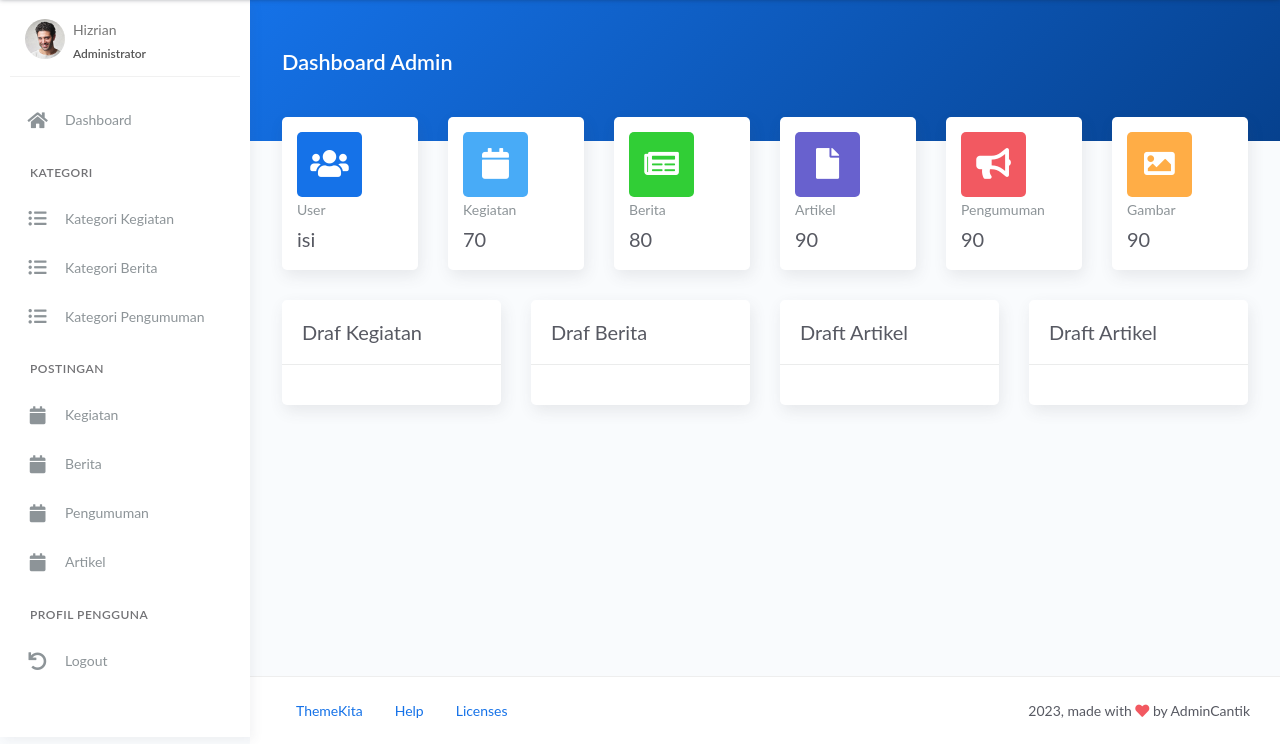
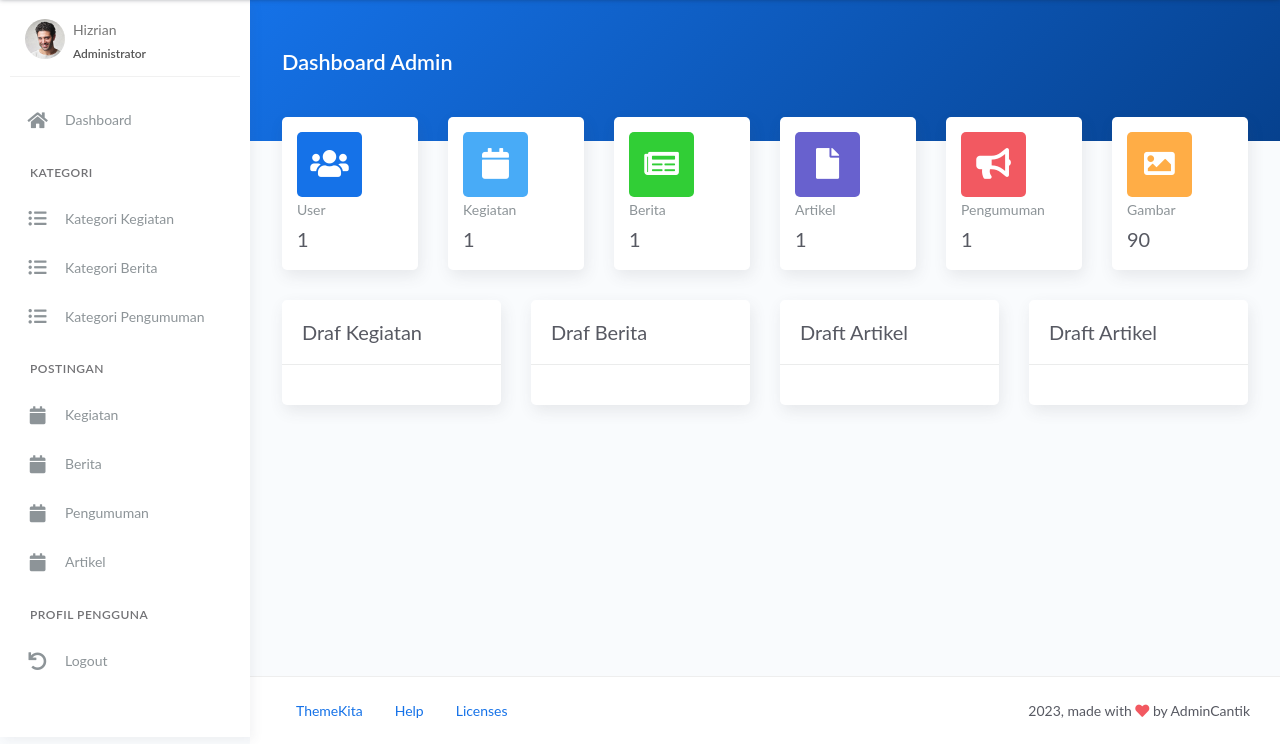
Before and after one commit to SyahiraIsnaeni/sd-bintangjuara, a Laravel app: page /dashboard in a window 1280 px wide. Shown: the part 63-807 px from the top of the page. Run offline with Laravel 9, Linux system fonts and the light colour scheme; a user stored in the database is signed in; tables that the repository leaves empty hold one stand-in row (values such as "Sample post"); style sheets or scripts are compiled from the project's sources; some libraries are stand-ins or nearby versions.

Commit message:
melakukan perbaikan pada blade dashboard

```diff
--- a/app/Http/Controllers/DashboardController.php
+++ b/app/Http/Controllers/DashboardController.php
@@ -3,6 +3,11 @@
 namespace App\Http\Controllers;
 
 use Illuminate\Http\Request;
+use App\Models\Pengumuman;
+use App\Models\Berita;
+use App\Models\Artikel;
+use App\Models\Kegiatan;
+use App\Models\User;
 
 class DashboardController extends Controller
 {
@@ -13,7 +18,12 @@ class DashboardController extends Controller
 
     public function index()
     {
-        return view('backend.back.dashboard');
+        $pengumuman = Pengumuman::all();
+        $berita = Berita::all();
+        $artikel = Artikel::all();
+        $kegiatan = Kegiatan::all();
+        $admin = User::all();
+        return view('backend.back.dashboard', compact('pengumuman','berita', 'artikel', 'kegiatan', 'admin'));
     }
 
     public function create()
--- a/resources/views/backend/back/dashboard.blade.php
+++ b/resources/views/backend/back/dashboard.blade.php
@@ -25,7 +25,7 @@
 						<div class="col col-stats ml-3 ml-sm-0">
 							<div class="numbers">
 								<p class="card-category">User</p>
-								<h4 class="card-title">isi</h4>
+                                <div class="card-title">{{$admin->COUNT('id')}}</div>
 							</div>
 						</div>
 					</div>
@@ -44,7 +44,7 @@
 						<div class="col col-stats ml-3 ml-sm-0">
 							<div class="numbers">
 								<p class="card-category">Kegiatan</p>
-								<h4 class="card-title">70</h4>
+                                <div class="card-title">{{$kegiatan->COUNT('id')}}</div>
 							</div>
 						</div>
 					</div>
@@ -63,7 +63,7 @@
 						<div class="col col-stats ml-3 ml-sm-0">
 							<div class="numbers">
 								<p class="card-category">Berita</p>
-								<h4 class="card-title">80</h4>
+                                <div class="card-title">{{$berita->COUNT('id')}}</div>
 							</div>
 						</div>
 					</div>
@@ -83,7 +83,7 @@
 						<div class="col col-stats ml-3 ml-sm-0">
 							<div class="numbers">
 								<p class="card-category">Artikel</p>
-								<h4 class="card-title">90</h4>
+                                <div class="card-title">{{$artikel->COUNT('id')}}</div>
 							</div>
 						</div>
 					</div>
@@ -103,7 +103,7 @@
 						<div class="col col-stats ml-3 ml-sm-0">
 							<div class="numbers">
 								<p class="card-category">Pengumuman</p>
-								<h4 class="card-title">90</h4>
+                                <div class="card-title">{{$pengumuman->COUNT('id')}}</div>
 							</div>
 						</div>
 					</div>
--- a/resources/views/backend/back/pengumuman/edit.blade.php
+++ b/resources/views/backend/back/pengumuman/edit.blade.php
@@ -15,7 +15,6 @@
                     <div class="card-header">
                         <div class="card-head-row">
                             <div class="card-title">Edit Pengumuman {{$pengumuman->judul}}</div>
-                            <a href="{{route('pengumuman.index')}}" class="btn btn-warning btn-sm ml-auto"> <i class="fas fa-undo"></i> Kembali </a>
                         </div>
                     </div>
                     <div class="card-body">
```
